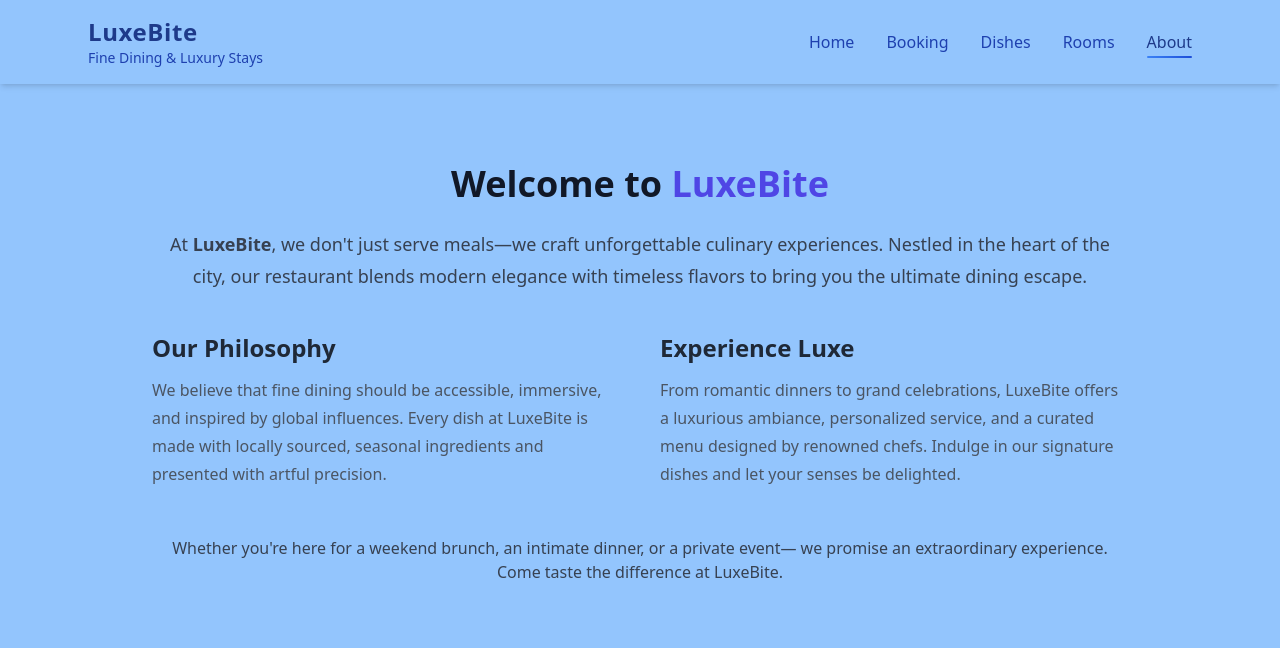
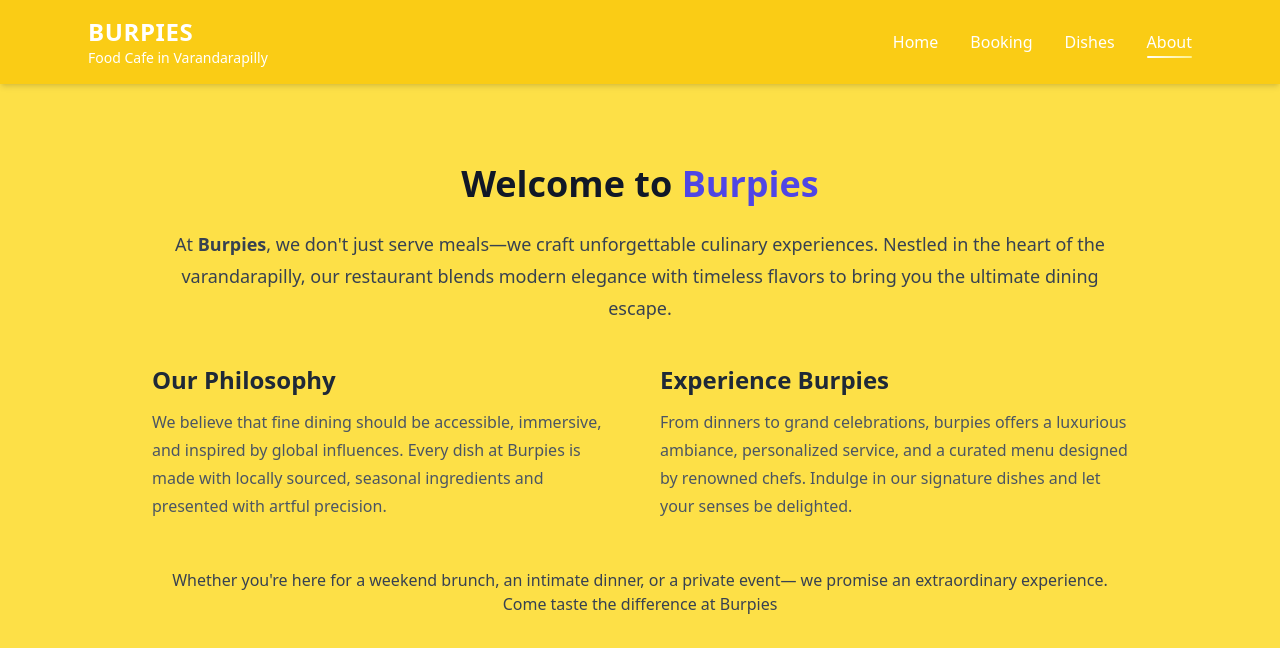
Before and after one commit to Akash-Joju/luxenote_restaurant, a Next.js app: page /about in a window 1280 px wide. Shown: the top 648 px of the page. Built offline with nearby package versions, Linux system fonts and the light colour scheme.

Commit message:
Burpies commit

```diff
--- a/src/app/about/page.tsx
+++ b/src/app/about/page.tsx
@@ -2,11 +2,11 @@ export default function AboutPage() {
   return (
     <section className="max-w-5xl mx-auto px-6 py-20 text-center">
       <h2 className="text-4xl font-bold mb-6 text-gray-900">
-        Welcome to <span className="text-indigo-600">LuxeBite</span>
+        Welcome to <span className="text-indigo-600">Burpies</span>
       </h2>
       <p className="text-lg text-gray-700 leading-8 mb-10">
-        At <strong>LuxeBite</strong>, we don&apos;t just serve meals—we craft unforgettable
-        culinary experiences. Nestled in the heart of the city, our restaurant blends
+        At <strong>Burpies</strong>, we don&apos;t just serve meals—we craft unforgettable
+        culinary experiences. Nestled in the heart of the varandarapilly, our restaurant blends
         modern elegance with timeless flavors to bring you the ultimate dining escape.
       </p>
 
@@ -15,15 +15,15 @@ export default function AboutPage() {
           <h3 className="text-2xl font-semibold text-gray-800 mb-3">Our Philosophy</h3>
           <p className="text-gray-600 leading-7">
             We believe that fine dining should be accessible, immersive, and inspired by
-            global influences. Every dish at LuxeBite is made with locally sourced,
+            global influences. Every dish at Burpies is made with locally sourced,
             seasonal ingredients and presented with artful precision.
           </p>
         </div>
 
         <div>
-          <h3 className="text-2xl font-semibold text-gray-800 mb-3">Experience Luxe</h3>
+          <h3 className="text-2xl font-semibold text-gray-800 mb-3">Experience Burpies</h3>
           <p className="text-gray-600 leading-7">
-            From romantic dinners to grand celebrations, LuxeBite offers a luxurious
+            From  dinners to grand celebrations, burpies offers a luxurious
             ambiance, personalized service, and a curated menu designed by renowned chefs.
             Indulge in our signature dishes and let your senses be delighted.
           </p>
@@ -33,7 +33,7 @@ export default function AboutPage() {
       <div className="mt-12">
         <p className="text-md text-gray-700">
           Whether you&apos;re here for a weekend brunch, an intimate dinner, or a private event—
-          we promise an extraordinary experience. Come taste the difference at LuxeBite.
+          we promise an extraordinary experience. Come taste the difference at Burpies
         </p>
       </div>
     </section>
--- a/src/app/layout.tsx
+++ b/src/app/layout.tsx
@@ -11,7 +11,7 @@ export const metadata: Metadata = {
 export default function RootLayout({ children }: { children: React.ReactNode }) {
   return (
     <html lang="en">
-      <body className="font-sans bg-blue-300 text-gray-900 relative min-h-screen">
+      <body className="font-sans bg-yellow-300 text-gray-900 relative min-h-screen">
         <ClientLayout>{children}</ClientLayout>
       </body>
     </html>
--- a/src/app/page.tsx
+++ b/src/app/page.tsx
@@ -17,7 +17,7 @@ export default function HomePage() {
       <section className="relative h-screen flex flex-col items-center justify-center text-center px-6 overflow-hidden">
         <div className="absolute inset-0 -z-10">
           <img
-            src="https://i.pinimg.com/originals/61/70/b3/6170b30151da03707cb22eb3a6b813a9.gif"
+            src="https://i.pinimg.com/originals/8a/27/09/8a2709aff18c1e20219e89f6d9da01f2.gif"
             alt="Hero Background"
             className="w-full h-full object-cover"
           />
@@ -31,8 +31,8 @@ export default function HomePage() {
           className="text-5xl md:text-6xl font-bold text-white drop-shadow-xl text-center"
         >
           Welcome to{" "}
-          <span className="text-[#464dd3] drop-shadow-[0_0_5px_white]">
-            LuxeBite
+          <span className="text-[#fef133] drop-shadow-[0_0_5px_white]">
+            BURPIES
           </span>
         </motion.h1>
 
@@ -42,7 +42,7 @@ export default function HomePage() {
           transition={{ duration: 0.9, delay: 0.3 }}
           className="text-lg md:text-xl font-medium text-white mt-2 text-center"
         >
-          A fusion of fine dining & luxurious stays
+          WHERE EVERY BITE IS A PARTY!!!
         </motion.p>
 
         <motion.div
@@ -52,19 +52,15 @@ export default function HomePage() {
           className="mt-10 flex flex-wrap gap-6 justify-center"
         >
           <a href="#book-table">
-            <Button className="animate-pulseSlow bg-blue-900 hover:bg-black-300 text-white font-semibold px-6 py-3 rounded-xl shadow-md hover:shadow-xl transition-all duration-300">
+            <Button className="animate-pulseSlow bg-yellow-500 hover:bg-black-300 text-white font-semibold px-6 py-3 rounded-xl shadow-md hover:shadow-xl transition-all duration-300">
               Book a Table
             </Button>
           </a>
 
-          <Link href="/rooms">
-            <Button className="animate-pulseSlow bg-blue-900 hover:bg-black-300 text-white font-semibold px-6 py-3 rounded-xl shadow-md hover:shadow-xl transition-all duration-300">
-              Explore the Rooms
-            </Button>
-          </Link>
+
 
           <a href="#about">
-            <Button className="animate-pulseSlow bg-blue-900 hover:bg-black text-white font-semibold px-6 py-3 rounded-xl shadow-md hover:shadow-xl transition-all duration-300">
+            <Button className="animate-pulseSlow bg-yellow-500 hover:bg-black text-white font-semibold px-6 py-3 rounded-xl shadow-md hover:shadow-xl transition-all duration-300">
               About Us
             </Button>
           </a>
@@ -80,7 +76,7 @@ export default function HomePage() {
         className="w-full max-w-7xl mx-auto py-20 px-4 scroll-mt-24"
       >
         <h2 className="text-4xl font-bold text-center mb-12 text-gray-900">
-          LuxeBite <span className="text-[#464dd3]">Signature Dishes</span>
+          Burpies <span className="text-blue-900">Signature Dishes</span>
         </h2>
 
         <Swiper
@@ -111,8 +107,8 @@ export default function HomePage() {
               img: "https://images.unsplash.com/photo-1555939594-58d7cb561ad1",
             },
             {
-              name: "Garden Salad",
-              img: "https://i.pinimg.com/1200x/6a/8c/99/6a8c991c75b3045a4808467c7143da57.jpg",
+              name: "Sweety Burger",
+              img: "https://i.pinimg.com/1200x/b8/b2/2b/b8b22bb57bd8550ad59a1b63b9f81d44.jpg",
             },
             {
               name: "Classic Steak",
@@ -181,7 +177,7 @@ export default function HomePage() {
             <motion.button
               whileHover={{ scale: 1.08 }}
               whileTap={{ scale: 0.95 }}
-              className="animate-pulseSlow bg-blue-700 hover:bg-black text-white font-semibold px-6 py-3 rounded-xl shadow-md transition-all duration-300"
+              className="animate-pulseSlow bg-yellow-500 hover:bg-black text-white font-semibold px-6 py-3 rounded-xl shadow-md transition-all duration-300"
             >
               Book Now
             </motion.button>
@@ -189,51 +185,7 @@ export default function HomePage() {
         </motion.div>
       </motion.section>
 
-      {/* ✅ ROOMS SECTION */}
-      <motion.section
-        id="rooms"
-        initial={{ opacity: 0, y: 80 }}
-        whileInView={{ opacity: 1, y: 0 }}
-        transition={{ duration: 0.9 }}
-        viewport={{ once: true }}
-        className="w-full max-w-6xl mx-auto bg-white rounded-xl p-6 shadow-md flex flex-col md:flex-row items-center gap-8 my-24 scroll-mt-24"
-      >
-        <motion.div
-          initial={{ x: -100, opacity: 0 }}
-          whileInView={{ x: 0, opacity: 1 }}
-          transition={{ duration: 0.9 }}
-          className="w-full md:w-1/2"
-        >
-          <img
-            src="https://images.unsplash.com/photo-1600585154340-be6161a56a0c"
-            alt="Luxury Room"
-            className="rounded-xl shadow-lg w-full h-auto object-cover"
-          />
-        </motion.div>
 
-        <motion.div
-          initial={{ x: 100, opacity: 0 }}
-          whileInView={{ x: 0, opacity: 1 }}
-          transition={{ duration: 0.9, delay: 0.2 }}
-          className="w-full md:w-1/2 text-center md:text-left"
-        >
-          <h3 className="text-3xl font-bold text-gray-900 mb-3">
-            Our Luxury Rooms
-          </h3>
-          <p className="text-md text-gray-700 mb-6">
-            Discover elegant rooms tailored for your comfort, perfect for any occasion.
-          </p>
-          <Link href="/rooms">
-            <motion.button
-              whileHover={{ scale: 1.08 }}
-              whileTap={{ scale: 0.95 }}
-              className="animate-pulseSlow bg-blue-700 hover:bg-black text-white font-semibold px-6 py-3 rounded-xl shadow-md transition-all duration-300"
-            >
-              Explore Rooms
-            </motion.button>
-          </Link>
-        </motion.div>
-      </motion.section>
 
       {/* ✅ FACILITIES SECTION */}
       <motion.section
@@ -254,7 +206,7 @@ export default function HomePage() {
             Our Premium Facilities
           </h3>
           <p className="text-md text-gray-700 max-w-2xl mx-auto">
-            Designed to enhance your stay with luxury and comfort. Explore the exceptional amenities we offer.
+            Designed to fullfill your taste of dishes. Explore the exceptional amenities we offer.
           </p>
         </motion.div>
 
@@ -270,21 +222,9 @@ export default function HomePage() {
               title: "Fine Dining",
               desc: "Gourmet meals from world-class chefs.",
             },
-            {
-              icon: "💆‍♀️",
-              title: "Luxury Spa",
-              desc: "Relax and rejuvenate with premium spa services.",
-            },
-            {
-              icon: "🏊‍♂️",
-              title: "Infinity Pool",
-              desc: "Swim with a view in our scenic rooftop pool.",
-            },
-            {
-              icon: "🛌",
-              title: "Premium Bedding",
-              desc: "Enjoy ultimate comfort and restful sleep.",
-            },
+
+
+
             {
               icon: "🚗",
               title: "Valet Parking",
@@ -323,7 +263,7 @@ export default function HomePage() {
           transition={{ duration: 0.7 }}
           className="text-3xl font-bold text-gray-900 mb-4"
         >
-          About LuxeBite
+          About Burpies
         </motion.h3>
         <motion.p
           initial={{ opacity: 0 }}
@@ -331,7 +271,7 @@ export default function HomePage() {
           transition={{ duration: 0.9 }}
           className="text-md text-gray-700 max-w-3xl mx-auto"
         >
-          LuxeBite is a premium destination blending fine dining with luxurious accommodation. Our commitment to excellence ensures every guest receives a world-class experience — whether you're enjoying a romantic dinner or an extended stay. Founded on elegance and comfort, LuxeBite redefines modern hospitality.
+          Burpies is a premium destination blending fine dining . Our commitment to excellence ensures every guest receives a world-class experience — whether you're enjoying the dishes. Founded on elegance and comfort, Burpies redefines modern hospitality.
         </motion.p>
       </motion.section>
     </main>
--- a/src/components/BookingForm.tsx
+++ b/src/components/BookingForm.tsx
@@ -126,7 +126,7 @@ export default function BookingForm() {
         <div className="text-center pt-2">
           <Button
             type="submit"
-            className="w-full text-lg bg-gradient-to-r from-blue-600 to-indigo-600 hover:from-blue-700 hover:to-indigo-700 transition-all duration-300 shadow-lg"
+            className="w-full text-lg bg-gradient-to-r from-yellow-600 to-yellow-600 hover:from-blue hover:to-indigo-700 transition-all duration-300 shadow-lg"
           >
             Book Now
           </Button>
--- a/src/components/DishesSlider.tsx
+++ b/src/components/DishesSlider.tsx
@@ -30,8 +30,8 @@ export default function DishesPage() {
       img: "https://images.unsplash.com/photo-1504674900247-0877df9cc836",
     },
     {
-      name: "Garden Salad",
-      img: "https://i.pinimg.com/1200x/6a/8c/99/6a8c991c75b3045a4808467c7143da57.jpg",
+      name: "Sweety Burger",
+      img: "https://i.pinimg.com/1200x/b8/b2/2b/b8b22bb57bd8550ad59a1b63b9f81d44.jpg",
     },
   ]
 
@@ -44,7 +44,7 @@ export default function DishesPage() {
       className="w-full max-w-7xl mx-auto py-20 px-4 scroll-mt-24"
     >
       <h2 className="text-4xl font-bold text-center mb-12 text-gray-900">
-        LuxeBite <span className="text-[#464dd3] stroke-white">Signature Dishes</span>
+        Burpies <span className="text-[#464dd3] stroke-white">Signature Dishes</span>
       </h2>
 
       <Swiper
--- a/src/components/Footer.tsx
+++ b/src/components/Footer.tsx
@@ -7,9 +7,9 @@ export default function Footer() {
       <div className="max-w-6xl mx-auto flex flex-col md:flex-row justify-between items-center gap-6">
         {/* Branding */}
         <div className="text-center md:text-left">
-          <h2 className="text-2xl font-bold tracking-wide text-blue-900">LuxeBite</h2>
+          <h2 className="text-2xl font-bold tracking-wide text-blue-900">Burpies</h2>
           <p className="text-sm text-blue-900 mt-1">
-            Fine Dining & Luxury Stay Experience
+            Food Cafe in Varandarapilly
           </p>
         </div>
 
@@ -22,7 +22,7 @@ export default function Footer() {
             className="group flex items-center gap-2 transition-transform duration-300 hover:scale-105"
           >
             <Instagram className="w-5 h-5 text-pink-500 group-hover:text-pink-400 transition" />
-            <span className="text-sm text-blue-900 group-hover:text-white">@LuxeBite</span>
+            <span className="text-sm text-blue-900 group-hover:text-white">@Burpies</span>
           </Link>
         </div>
       </div>
@@ -30,7 +30,7 @@ export default function Footer() {
       {/* Divider */}
       <div className="border-t border-blue-800 mt-8 pt-6 text-center">
         <p className="text-xs text-gray-500 tracking-wide">
-          © 2025 LuxeBite. Crafted with love and precision.
+          © 2025 Burpies. Crafted with love and precision.
         </p>
       </div>
     </footer>
--- a/src/components/LoadingSpinner.tsx
+++ b/src/components/LoadingSpinner.tsx
@@ -11,7 +11,7 @@ export default function LoadingSpinner() {
       exit={{ opacity: 0 }}
       className="fixed inset-0 z-50 bg-black bg-opacity-60 flex items-center justify-center"
     >
-      <div className="w-12 h-12 border-4 border-[#3335d5] border-t-transparent rounded-full animate-spin"></div>
+      <div className="w-12 h-12 border-4 border-[#def835] border-t-transparent rounded-full animate-spin"></div>
     </motion.div>
   );
 }
--- a/src/components/Navbar.tsx
+++ b/src/components/Navbar.tsx
@@ -10,7 +10,7 @@ const navItems = [
   { href: "/", label: "Home" },
   { href: "/booking", label: "Booking" },
   { href: "/dishes", label: "Dishes" },
-  { href: "/rooms", label: "Rooms" },
+
   { href: "/about", label: "About" },
 ];
 
@@ -19,16 +19,17 @@ export default function Navbar() {
   const [menuOpen, setMenuOpen] = useState(false);
 
   return (
-    <nav className="bg-blue-300 shadow-md sticky top-0 z-50">
+    <nav className="bg-yellow-400 shadow-md sticky top-0 z-50">
       <div className="max-w-6xl mx-auto px-6 py-4 flex items-center justify-between">
 
         {/* Logo and Tagline */}
         <Link href="/" className="flex flex-col leading-tight group">
-          <span className="text-2xl font-bold text-blue-900 tracking-wide">
-            LuxeBite
+          <span className="text-2xl font-bold text-white tracking-wide">
+
+            BURPIES
           </span>
-          <span className="text-sm text-blue-800 group-hover:text-blue-900 transition">
-            Fine Dining & Luxury Stays
+          <span className="text-sm text-white group-hover:text-yellow-900 transition">
+            Food Cafe in Varandarapilly
           </span>
         </Link>
 
@@ -39,14 +40,14 @@ export default function Navbar() {
               key={item.href}
               href={item.href}
               className={clsx(
-                "relative font-medium text-blue-800 hover:text-blue-900 transition duration-300",
-                pathname === item.href && "text-blue-900"
+                "relative font-medium text-white hover:text-yellow-900 transition duration-300",
+                pathname === item.href && "text-white"
               )}
             >
               {item.label}
               <span
                 className={clsx(
-                  "absolute left-0 -bottom-1 h-[2px] w-full rounded bg-gradient-to-r from-blue-500 to-blue-700 scale-x-0 transition-transform duration-300 origin-left",
+                  "absolute left-0 -bottom-1 h-[2px] w-full rounded bg-gradient-to-r from-white to-yellow-200 scale-x-0 transition-transform duration-300 origin-left",
                   pathname === item.href ? "scale-x-100" : "hover:scale-x-100"
                 )}
               />
@@ -56,7 +57,7 @@ export default function Navbar() {
 
         {/* Mobile Toggle */}
         <button
-          className="md:hidden p-2 text-blue-800 hover:text-blue-900 transition"
+          className="md:hidden p-2 text-white hover:text-yellow-900 transition"
           onClick={() => setMenuOpen(!menuOpen)}
         >
           {menuOpen ? <X /> : <Menu />}
@@ -65,15 +66,15 @@ export default function Navbar() {
 
       {/* Mobile Menu */}
       {menuOpen && (
-        <div className="md:hidden bg-pink-200 px-6 pb-4 shadow-lg space-y-4">
+        <div className="md:hidden bg-orange-0 px-6 pb-4 shadow-lg space-y-4">
           {navItems.map((item) => (
             <Link
               key={item.href}
               href={item.href}
               onClick={() => setMenuOpen(false)}
               className={clsx(
-                "block font-medium text-blue-800 hover:text-blue-900 transition",
-                pathname === item.href && "text-blue-900"
+                "block font-medium text-white hover:text-yellow-900 transition",
+                pathname === item.href && "text-white"
               )}
             >
               {item.label}
```
